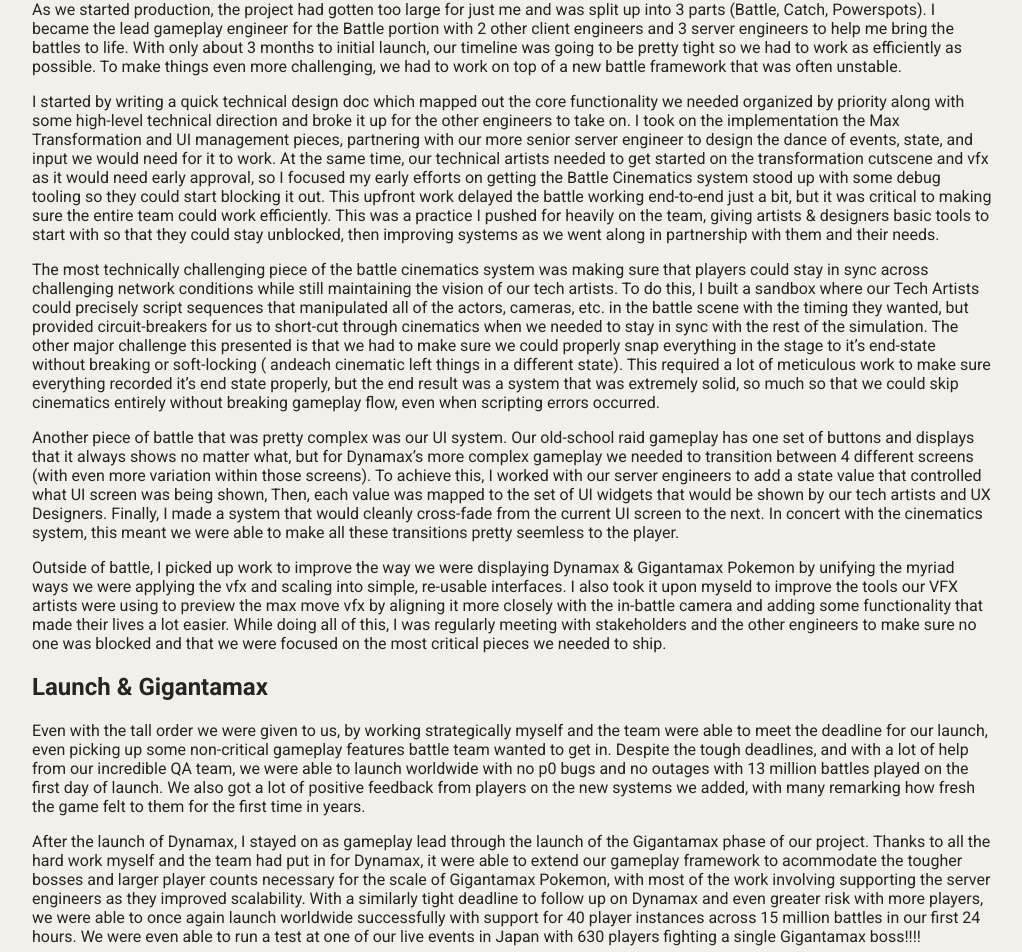
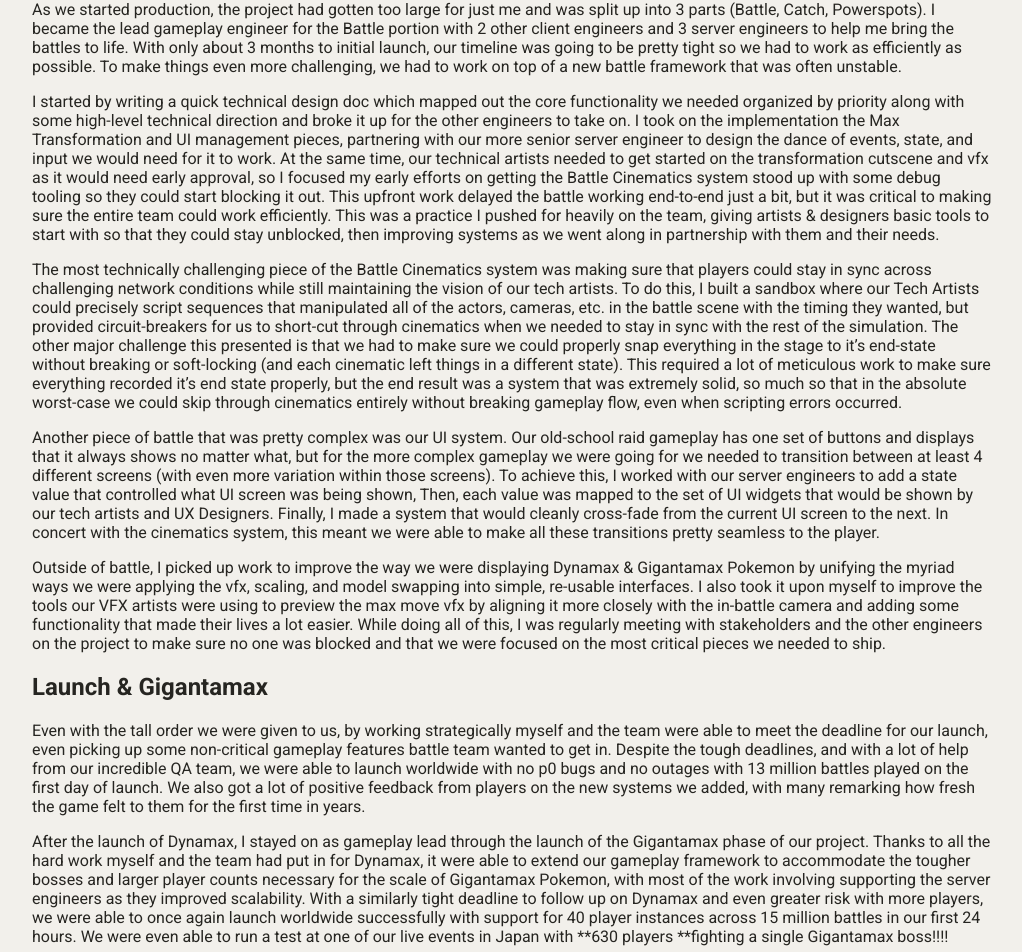
Before and after one commit to jaideng123/jaideng123.github.io, a Jekyll site: the page built from _posts/games/2024-04-01-PokemonGo.md, in a window 1280 px wide and 1400 px high, scrolled down 1963 px. Shown: the top 952 px of the window, without its empty margins (128-1150 px from the left). Built offline with Jekyll 4.4.1, drawn with Linux system fonts in a browser that asks for light colours; comment, search, counter and statistics services are not loaded.

Commit message:
More Project Updates

```diff
--- a/_posts/games/2024-04-01-PokemonGo.md
+++ b/_posts/games/2024-04-01-PokemonGo.md
@@ -72,16 +72,16 @@
 
 I started by writing a quick technical design doc which mapped out the core functionality we needed organized by priority along with some high-level technical direction and broke it up for the other engineers to take on. I took on the implementation the Max Transformation and UI management pieces, partnering with our more senior server engineer to design the dance of events, state, and input we would need for it to work. At the same time, our technical artists needed to get started on the transformation cutscene and vfx as it would need early approval, so I focused my early efforts on getting the Battle Cinematics system stood up with some debug tooling so they could start blocking it out. This upfront work delayed the battle working end-to-end just a bit, but it was critical to making sure the entire team could work efficiently. This was a practice I pushed for heavily on the team, giving artists & designers basic tools to start with so that they could stay unblocked, then improving systems as we went along in partnership with them and their needs.
 
-The most technically challenging piece of the battle cinematics system was making sure that players could stay in sync across challenging network conditions while still maintaining the vision of our tech artists. To do this, I built a sandbox where our Tech Artists could precisely script sequences that manipulated all of the actors, cameras, etc. in the battle scene with the timing they wanted, but provided circuit-breakers for us to short-cut through cinematics when we needed to stay in sync with the rest of the simulation. The other major challenge this presented is that we had to make sure we could properly snap everything in the stage to it's end-state without breaking or soft-locking ( andeach cinematic left things in a different state). This required a lot of meticulous work to make sure everything recorded it's end state properly, but the end result was a system that was extremely solid, so much so that we could skip cinematics entirely without breaking gameplay flow, even when scripting errors occurred.
+The most technically challenging piece of the Battle Cinematics system was making sure that players could stay in sync across challenging network conditions while still maintaining the vision of our tech artists. To do this, I built a sandbox where our Tech Artists could precisely script sequences that manipulated all of the actors, cameras, etc. in the battle scene with the timing they wanted, but provided circuit-breakers for us to short-cut through cinematics when we needed to stay in sync with the rest of the simulation. The other major challenge this presented is that we had to make sure we could properly snap everything in the stage to it's end-state without breaking or soft-locking (and each cinematic left things in a different state). This required a lot of meticulous work to make sure everything recorded it's end state properly, but the end result was a system that was extremely solid, so much so that in the absolute worst-case we could skip through cinematics entirely without breaking gameplay flow, even when scripting errors occurred.
 
-Another piece of battle that was pretty complex was our UI system. Our old-school raid gameplay has one set of buttons and displays that it always shows no matter what, but for Dynamax's more complex gameplay we needed to transition between 4 different screens (with even more variation within those screens). To achieve this, I worked with our server engineers to add a state value that controlled what UI screen was being shown, Then, each value was mapped to the set of UI widgets that would be shown by our tech artists and UX Designers. Finally, I made a system that would cleanly cross-fade from the current UI screen to the next. In concert with the cinematics system, this meant we were able to make all these transitions pretty seemless to the player.
+Another piece of battle that was pretty complex was our UI system. Our old-school raid gameplay has one set of buttons and displays that it always shows no matter what, but for the more complex gameplay we were going for we needed to transition between at least 4 different screens (with even more variation within those screens). To achieve this, I worked with our server engineers to add a state value that controlled what UI screen was being shown, Then, each value was mapped to the set of UI widgets that would be shown by our tech artists and UX Designers. Finally, I made a system that would cleanly cross-fade from the current UI screen to the next. In concert with the cinematics system, this meant we were able to make all these transitions pretty seamless to the player.
 
-Outside of battle, I picked up work to improve the way we were displaying Dynamax & Gigantamax Pokemon by unifying the myriad ways we were applying the vfx and scaling into simple, re-usable interfaces. I also took it upon myseld to improve the tools our VFX artists were using to preview the max move vfx by aligning it more closely with the in-battle camera and adding some functionality that made their lives a lot easier. While doing all of this, I was regularly meeting with stakeholders and the other engineers to make sure no one was blocked and that we were focused on the most critical pieces we needed to ship.
+Outside of battle, I picked up work to improve the way we were displaying Dynamax & Gigantamax Pokemon by unifying the myriad ways we were applying the vfx, scaling, and model swapping into simple, re-usable interfaces. I also took it upon myself to improve the tools our VFX artists were using to preview the max move vfx by aligning it more closely with the in-battle camera and adding some functionality that made their lives a lot easier. While doing all of this, I was regularly meeting with stakeholders and the other engineers on the project to make sure no one was blocked and that we were focused on the most critical pieces we needed to ship.
 
 ## Launch & Gigantamax
 Even with the tall order we were given to us, by working strategically myself and the team were able to meet the deadline for our launch, even picking up some non-critical gameplay features battle team wanted to get in. Despite the tough deadlines, and with a lot of help from our incredible QA team, we were able to launch worldwide with no p0 bugs and no outages with 13 million battles played on the first day of launch. We also got a lot of positive feedback from players on the new systems we added, with many remarking how fresh the game felt to them for the first time in years.
 
-After the launch of Dynamax, I stayed on as gameplay lead through the launch of the Gigantamax phase of our project. Thanks to all the hard work myself and the team had put in for Dynamax, it were able to extend our gameplay framework to acommodate the tougher bosses and larger player counts necessary for the scale of Gigantamax Pokemon, with most of the work involving supporting the server engineers as they improved scalability. With a similarly tight deadline to follow up on Dynamax and even greater risk with more players, we were able to once again launch worldwide successfully with support for 40 player instances across 15 million battles in our first 24 hours. We were even able to run a test at one of our live events in Japan with 630 players fighting a single Gigantamax boss!!!!
+After the launch of Dynamax, I stayed on as gameplay lead through the launch of the Gigantamax phase of our project. Thanks to all the hard work myself and the team had put in for Dynamax, it were able to extend our gameplay framework to accommodate the tougher bosses and larger player counts necessary for the scale of Gigantamax Pokemon, with most of the work involving supporting the server engineers as they improved scalability. With a similarly tight deadline to follow up on Dynamax and even greater risk with more players, we were able to once again launch worldwide successfully with support for 40 player instances across 15 million battles in our first 24 hours. We were even able to run a test at one of our live events in Japan with **630 players **fighting a single Gigantamax boss!!!!
 
 Overall, this was one of the most ambitious projects I've done in my entire career and I couldn't be more proud of the work I and the rest of the team put in to make something special for our players to experience.
 
```
Also changed, not shown: _posts/games/2024-09-26-DUETween.md (+1 -1 lines).
